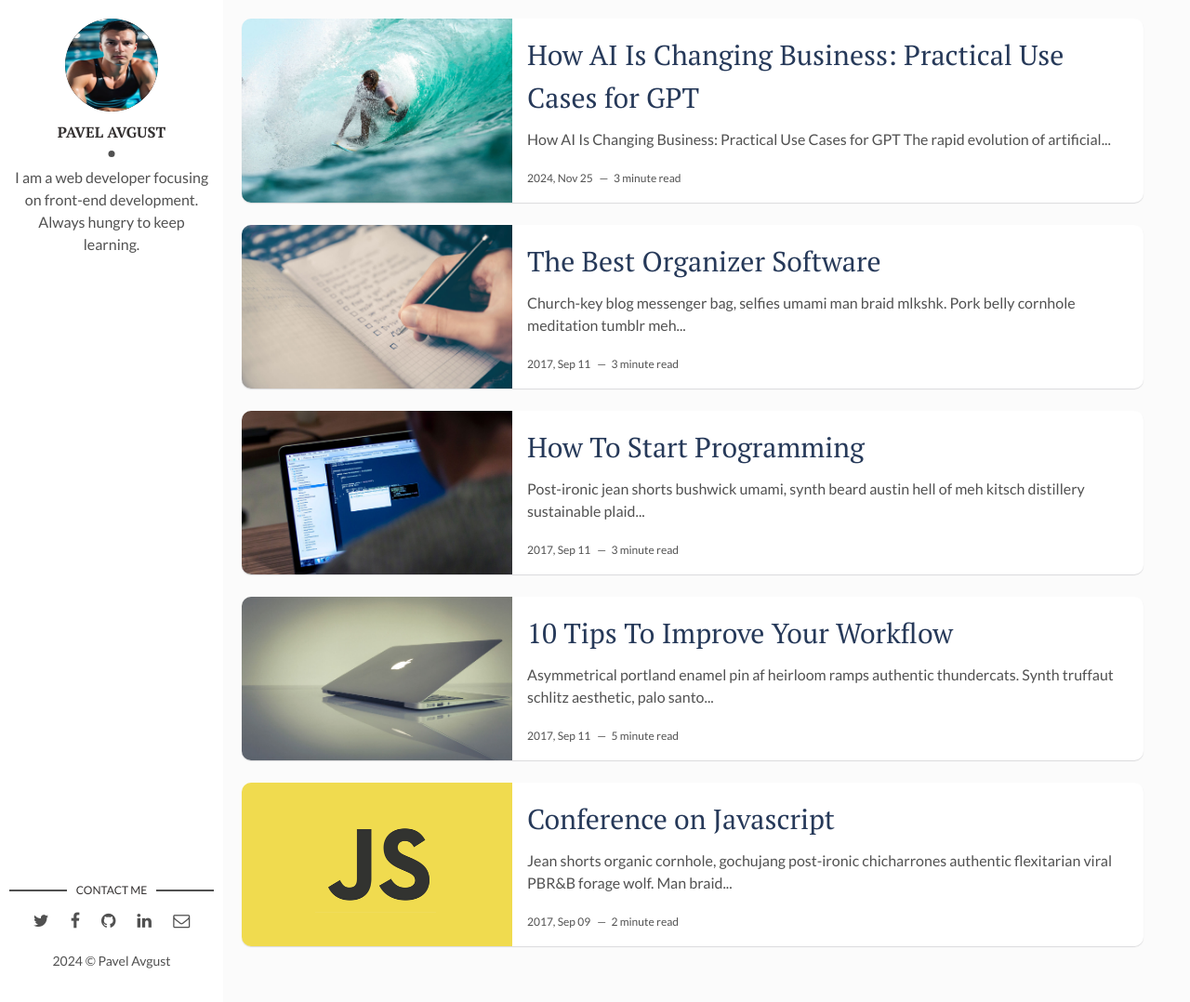
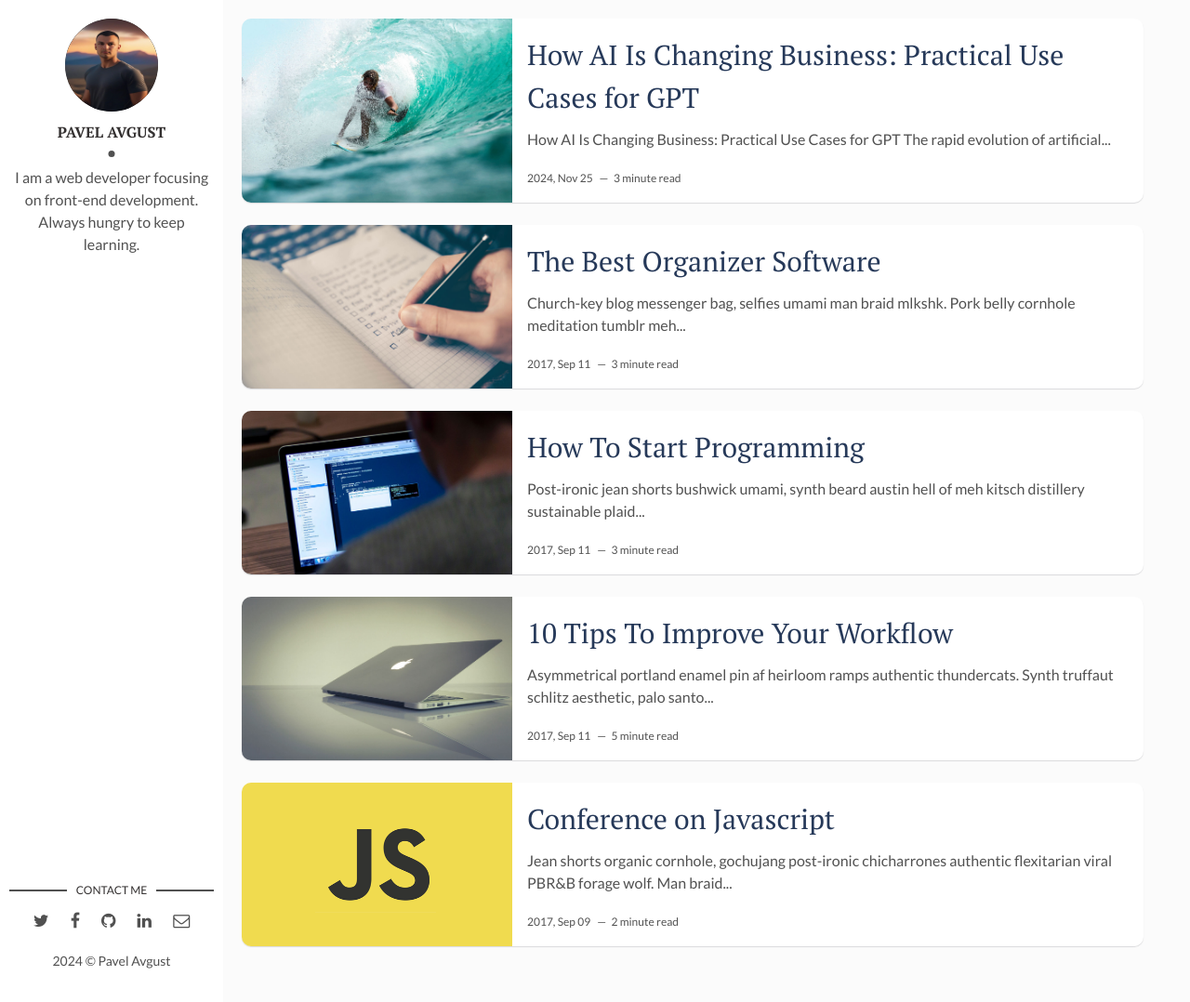
Before and after one commit to AvgustAI/AvgustAI, a Jekyll site: the page built from index.html, in a window 1280 px wide and 1078 px high. Shown: the whole window at 93% size. Built offline with Jekyll 4.4.1, drawn with Linux system fonts in a browser that asks for light colours; the list of posts is cut into pages by our own code.

Commit message:
avatar upd

```diff
--- a/_config.yml
+++ b/_config.yml
@@ -10,7 +10,7 @@ site-twitter: #if your site has a twitter account, enter it here
 
 # Author Settings
 author: Pavel Avgust # add your name
-author-img: pavel-avgust.webp # add your photo
+author-img: pavel-avg.webp # add your photo
 about-author: I am a web developer focusing on front-end development. Always hungry to keep learning. # add description
 social-twitter: # add your Twitter handle
 social-facebook: # add your Facebook handle
```
